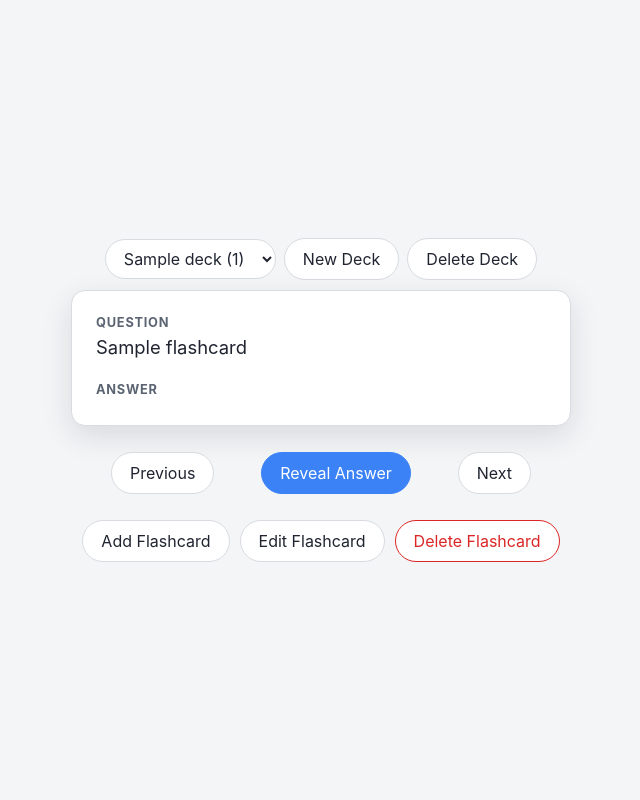
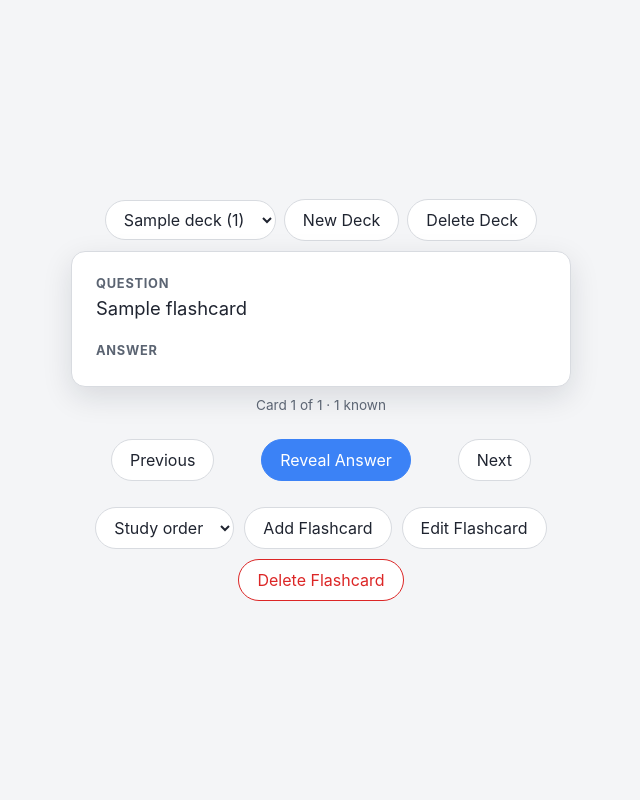
Before and after one commit to fxya/Flashcards, a Spring Boot app: page /flashcards in a window 1280 px wide. Shown: the whole page, without its empty margins (319-959 px from the left). Run offline with Spring Boot 4, Linux system fonts and the light colour scheme; empty tables hold one stand-in row (values such as "Sample post"); database files in the repository are not loaded.

Commit message:
Frontend: know/don't-know review buttons, study order, progress indicator
- api.js: fetchFlashcards now defaults to "study" order; add reviewFlashcard.
- Add an order <select> (Study order / Shuffle / In order) next to the
  flashcard actions; switching it reloads the deck's cards in that order.
- After revealing an answer, "Still Learning" / "I Knew It" buttons appear.
  Clicking either posts the review, updates that card's status locally, and
  auto-advances to the next card (mirroring how a real study session flows)
  rather than leaving the learner to manually hit Next after every card.
- A progress line under the card shows "Card X of N · Y known", recomputed
  on every render/review so it stays in sync without a separate fetch.
- Deck-affecting controls (deck switching, order select) are disabled during
  add/edit/delete the same way they already were, so mid-edit state can't be
  pulled out from under the learner by changing order or deck.

Verified against the running app (real Postgres) via Playwright: default
order is "study", revealing shows the review buttons, marking a card known
or unknown advances to the next card and updates the known count, and
switching order modes reloads the list correctly. Screenshots confirm the
layout holds together with the new progress line and review-button row.
No console/page errors beyond the pre-existing favicon 404.

```diff
--- a/src/main/resources/static/api.js
+++ b/src/main/resources/static/api.js
@@ -29,7 +29,7 @@ export function deleteDeck(id) {
     return request(`${DECKS_URL}/${id}`, {method: 'DELETE'});
 }
 
-export function fetchFlashcards(deckId, order = 'shuffle') {
+export function fetchFlashcards(deckId, order = 'study') {
     return request(`${DECKS_URL}/${deckId}/flashcards?order=${order}`);
 }
 
@@ -52,3 +52,11 @@ export function updateFlashcard(id, flashcard) {
 export function deleteFlashcard(id) {
     return request(`${FLASHCARDS_URL}/${id}`, {method: 'DELETE'});
 }
+
+export function reviewFlashcard(id, status) {
+    return request(`${FLASHCARDS_URL}/${id}/review`, {
+        method: 'POST',
+        headers: {'Content-Type': 'application/json'},
+        body: JSON.stringify({status})
+    });
+}
--- a/src/main/resources/static/flashcards.js
+++ b/src/main/resources/static/flashcards.js
@@ -2,6 +2,7 @@ import * as api from './api.js';
 
 let decks = [];
 let currentDeckId = null;
+let orderMode = 'study';
 let flashcardList = [];
 let currentIndex = 0;
 
@@ -30,6 +31,7 @@ function setDeckSwitchingEnabled(enabled) {
     document.getElementById('deckSelect').disabled = !enabled;
     document.getElementById('newDeckButton').disabled = !enabled;
     document.getElementById('deleteDeckButton').disabled = !enabled;
+    document.getElementById('orderSelect').disabled = !enabled;
 }
 
 function prepareForInput() {
@@ -64,6 +66,18 @@ function renderCurrentFlashcard() {
         flashcard ? flashcard.question : 'No flashcards. Add one below.';
     document.getElementById('answer').textContent = flashcard ? flashcard.answer : '';
     toggleVisible('answer', false);
+    toggleVisible('reviewButtons', false);
+    updateProgress();
+}
+
+function updateProgress() {
+    const progress = document.getElementById('progress');
+    if (flashcardList.length === 0) {
+        progress.textContent = '';
+        return;
+    }
+    const knownCount = flashcardList.filter(f => f.status === 'KNOWN').length;
+    progress.textContent = `Card ${currentIndex + 1} of ${flashcardList.length} · ${knownCount} known`;
 }
 
 function setNoDecksState() {
@@ -75,10 +89,13 @@ function setNoDecksState() {
     document.getElementById('answer').textContent = '';
     toggleVisible('answer', false);
     toggleVisible('navbuttoncontainer', false);
+    toggleVisible('reviewButtons', false);
+    document.getElementById('progress').textContent = '';
     document.getElementById('addFlashcard').disabled = true;
     document.getElementById('editFlashcard').disabled = true;
     document.getElementById('deleteFlashcard').disabled = true;
     document.getElementById('deleteDeckButton').disabled = true;
+    document.getElementById('orderSelect').disabled = true;
 }
 
 function populateDeckSelect() {
@@ -114,12 +131,13 @@ async function loadDecks(selectDeckId) {
     document.getElementById('editFlashcard').disabled = false;
     document.getElementById('deleteFlashcard').disabled = false;
     document.getElementById('deleteDeckButton').disabled = false;
+    document.getElementById('orderSelect').disabled = false;
 
     await loadFlashcards();
 }
 
 async function loadFlashcards() {
-    flashcardList = await api.fetchFlashcards(currentDeckId);
+    flashcardList = await api.fetchFlashcards(currentDeckId, orderMode);
     currentIndex = 0;
     renderCurrentFlashcard();
 }
@@ -204,10 +222,32 @@ function showPrevious() {
 
 function revealAnswer() {
     toggleVisible('answer', true);
+    toggleVisible('reviewButtons', true);
+}
+
+function submitReview(status) {
+    const flashcard = currentFlashcard();
+    if (!flashcard) {
+        return;
+    }
+    api.reviewFlashcard(flashcard.id, status)
+        .then(updated => {
+            flashcardList[currentIndex] = updated;
+            if (currentIndex < flashcardList.length - 1) {
+                currentIndex++;
+            }
+            renderCurrentFlashcard();
+        })
+        .catch(error => console.error('Error reviewing flashcard:', error));
 }
 
 function handleDeckChange(event) {
     currentDeckId = Number(event.target.value);
+    loadFlashcards().catch(error => console.error('Error loading flashcards:', error));
+}
+
+function handleOrderChange(event) {
+    orderMode = event.target.value;
     loadFlashcards().catch(error => console.error('Error loading flashcards:', error));
 }
 
@@ -261,7 +301,10 @@ function bindEventListeners() {
     document.getElementById('edit').addEventListener('click', submitEdit);
     document.getElementById('delete').addEventListener('click', submitDelete);
     document.getElementById('undo').addEventListener('click', handleUndo);
+    document.getElementById('knownButton').addEventListener('click', () => submitReview('KNOWN'));
+    document.getElementById('unknownButton').addEventListener('click', () => submitReview('UNKNOWN'));
     document.getElementById('deckSelect').addEventListener('change', handleDeckChange);
+    document.getElementById('orderSelect').addEventListener('change', handleOrderChange);
     document.getElementById('newDeckButton').addEventListener('click', showNewDeckForm);
     document.getElementById('cancelDeckButton').addEventListener('click', hideNewDeckForm);
     document.getElementById('createDeckButton').addEventListener('click', submitNewDeck);
--- a/src/main/resources/static/styles.css
+++ b/src/main/resources/static/styles.css
@@ -9,6 +9,8 @@
     --color-primary-hover: #2563eb;
     --color-danger: #dc2626;
     --color-danger-hover: #b91c1c;
+    --color-success: #16a34a;
+    --color-success-hover: #15803d;
     --shadow-card: 0 10px 30px rgba(15, 23, 42, 0.12);
     --shadow-card-hover: 0 14px 34px rgba(15, 23, 42, 0.16);
     --radius: 14px;
@@ -59,6 +61,7 @@ body {
 }
 
 #deckSelect,
+#orderSelect,
 .deckform input[type="text"] {
     font: inherit;
     padding: 8px 14px;
@@ -104,6 +107,12 @@ body {
     margin-bottom: 0;
 }
 
+.progress {
+    margin: 0;
+    font-size: 0.85rem;
+    color: var(--color-text-muted);
+}
+
 #answer {
     max-height: 300px;
     opacity: 1;
@@ -135,6 +144,16 @@ body {
     flex-wrap: nowrap; /* Keep Previous/Reveal Answer/Next on one row */
     max-width: 420px; /* Wide enough to fit all three buttons without wrapping */
     gap: 8px;
+}
+
+.reviewbuttoncontainer {
+    display: flex;
+    flex-wrap: nowrap;
+    justify-content: center;
+    gap: 10px;
+    width: 90%; /* Make the button container width responsive */
+    max-width: 320px; /* Max width to maintain readability */
+    padding: 4px 0 0;
 }
 
 button {
@@ -185,15 +204,29 @@ button:disabled {
 }
 
 #delete,
-#deleteFlashcard {
+#deleteFlashcard,
+#unknownButton {
     color: var(--color-danger);
     border-color: var(--color-danger);
 }
 
 #delete:hover,
-#deleteFlashcard:hover {
+#deleteFlashcard:hover,
+#unknownButton:hover {
     background-color: var(--color-danger);
     border-color: var(--color-danger-hover);
+    color: #fff;
+}
+
+#knownButton {
+    background-color: var(--color-success);
+    border-color: var(--color-success);
+    color: #fff;
+}
+
+#knownButton:hover {
+    background-color: var(--color-success-hover);
+    border-color: var(--color-success-hover);
     color: #fff;
 }
 
--- a/src/main/resources/templates/index.html
+++ b/src/main/resources/templates/index.html
@@ -25,12 +25,22 @@
             <h3>Answer</h3>
             <p id="answer" class="hidden">Loading...</p>
         </section>
+        <p id="progress" class="progress"></p>
         <div id="navbuttoncontainer" class="navbuttoncontainer">
             <button id="prevButton" type="button">Previous</button>
             <button id="revealButton" type="button">Reveal Answer</button>
             <button id="nextButton" type="button">Next</button>
         </div>
+        <div id="reviewButtons" class="reviewbuttoncontainer hidden">
+            <button id="unknownButton" type="button">Still Learning</button>
+            <button id="knownButton" type="button">I Knew It</button>
+        </div>
         <div class="buttoncontainer">
+            <select id="orderSelect">
+                <option value="study">Study order</option>
+                <option value="shuffle">Shuffle</option>
+                <option value="natural">In order</option>
+            </select>
             <button id="addFlashcard" type="button">Add Flashcard</button>
             <button id="editFlashcard" type="button">Edit Flashcard</button>
             <button id="deleteFlashcard" type="button">Delete Flashcard</button>
```
